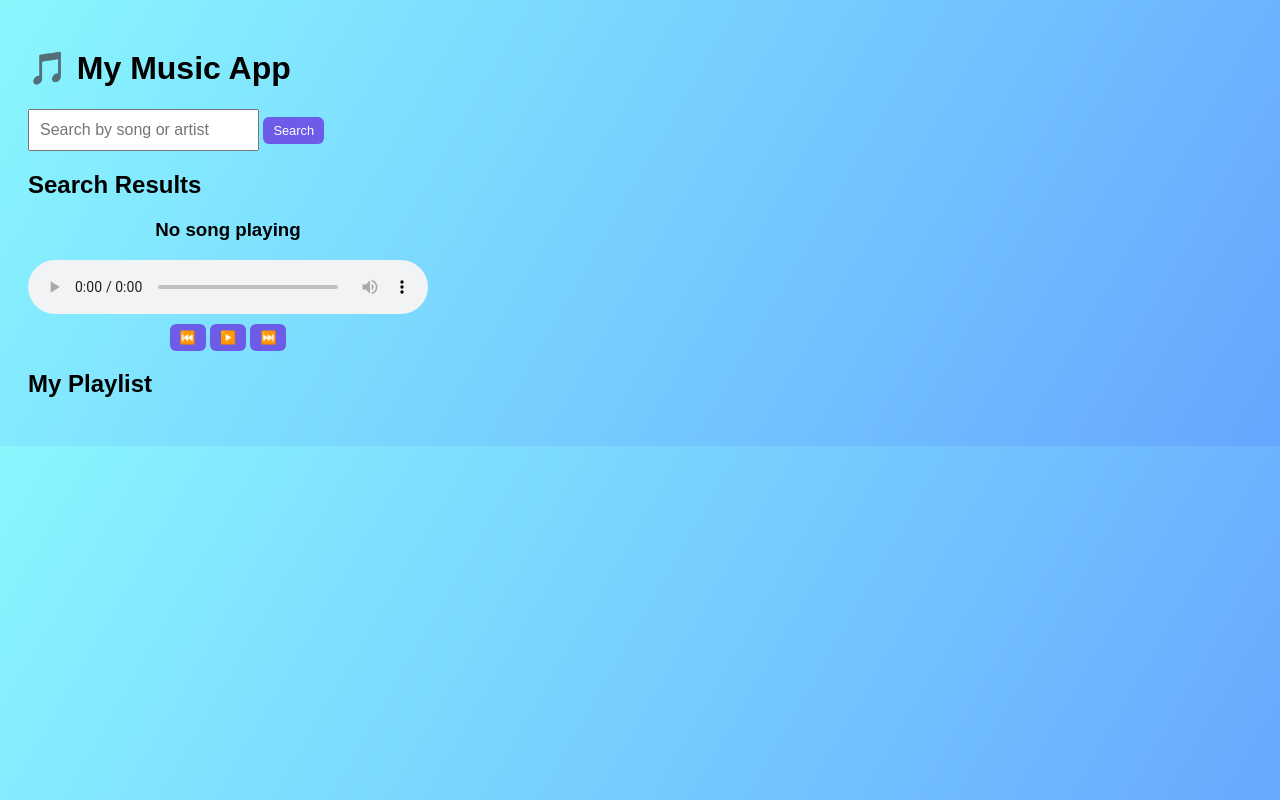
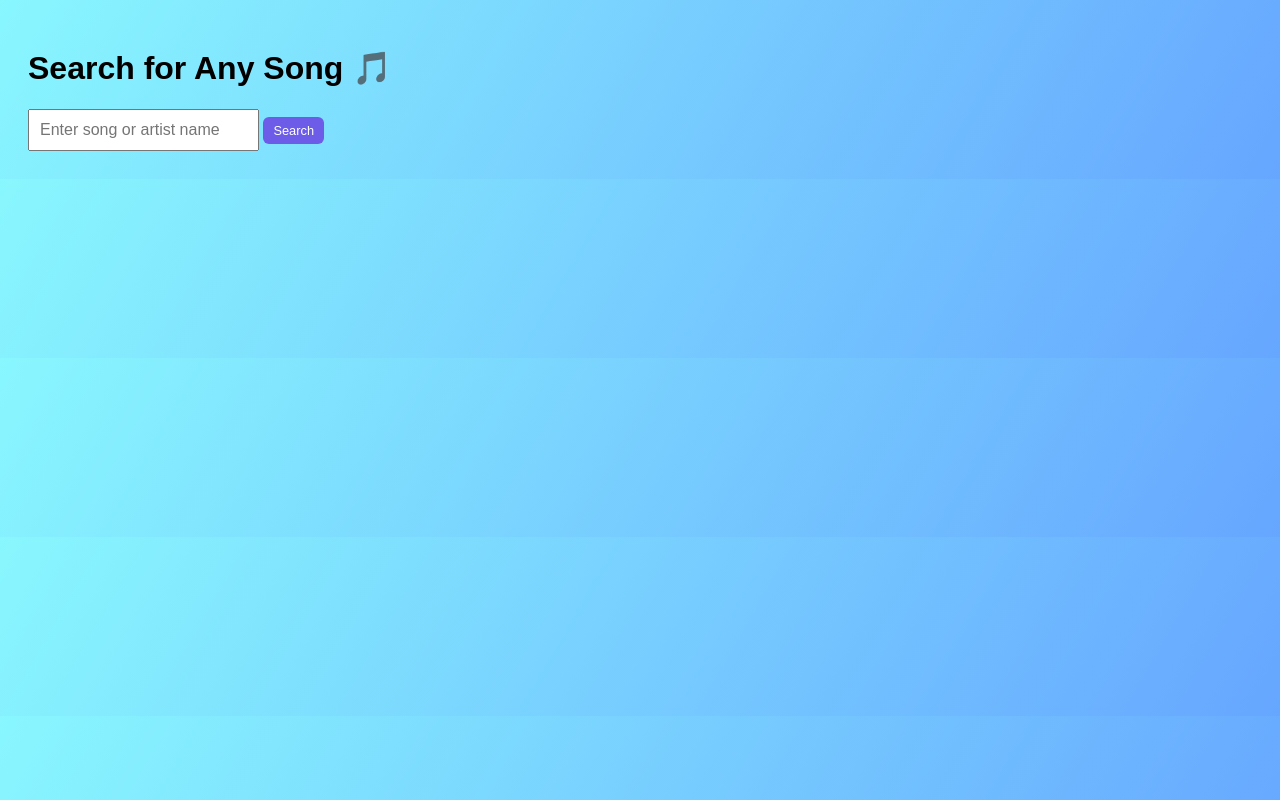
Before and after one commit to gladys6-arch/make-music, a plain HTML site: page index.html in a window 1280 px wide. Drawn offline with Linux system fonts and the light colour scheme.

Commit message:
add new changes

```diff
--- a/index.html
+++ b/index.html
@@ -7,26 +7,10 @@
   <link rel="stylesheet" href="style.css">
 </head>
 <body>
-   <h1>🎵 My Music App</h1>
-
-  <input type="text" id="search-input" placeholder="Search by song or artist">
-  <button id="search-btn">Search</button>
-
-  <h2>Search Results</h2>
-  <ul id="results"></ul>
-
-  <div class="player">
-    <h3 id="current-song-title">No song playing</h3>
-    <audio id="audio" controls></audio>
-    <div>
-      <button id="prev-btn">⏮️</button>
-      <button id="play-btn">▶️</button>
-      <button id="next-btn">⏭️</button>
-    </div>
-  </div>
-
-  <h2>My Playlist</h2>
-  <ul id="playlist"></ul>
+   <h1>Search for Any Song 🎵</h1>
+  <input type="text" id="search" placeholder="Enter song or artist name" />
+  <button onclick="searchSongs()">Search</button>
+  <div id="results"></div>
 
   <script src="index.js"></script>
 
```
